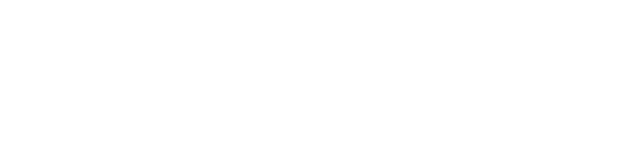
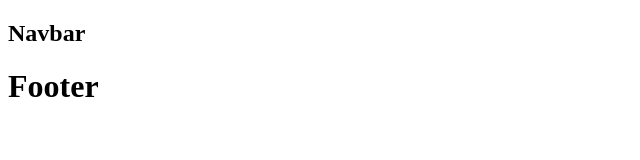
Before and after one commit to shakhbozv/git-tutorial, a plain HTML site: page index.html in a window 1280 px wide. Shown: the whole page, without its empty margins (0-640 px from the left). Drawn offline with Linux system fonts and the light colour scheme.

Commit message:
added navbar and footer

```diff
--- a/index.html
+++ b/index.html
@@ -9,5 +9,10 @@
 </head>
 <body>
 
+<nav><h1>Navbar</h1></nav>
+
+
+<footer><h1>Footer</h1></footer>
+
 </body>
 </html>
```
